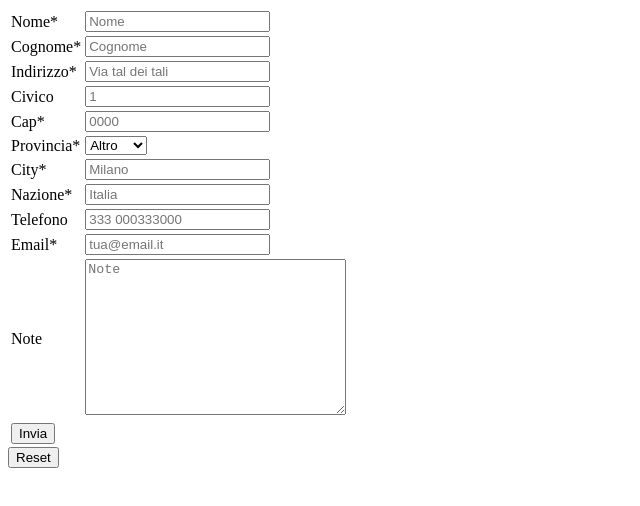
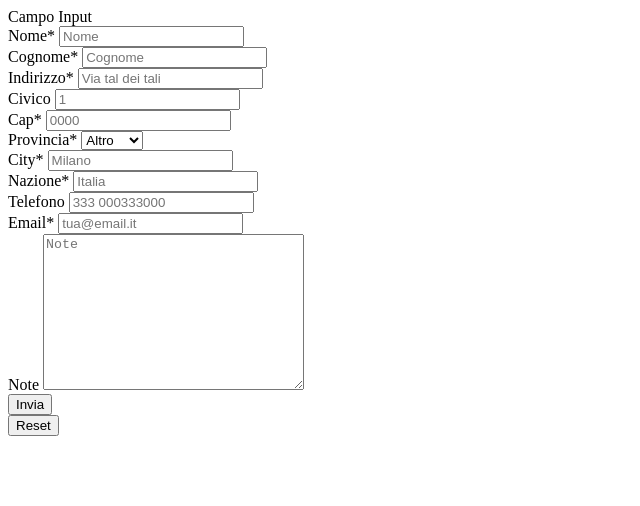
Before and after one commit to antonio8101/antonio8101.github.io, a plain HTML site: page form/spedizione.html in a window 1280 px wide. Shown: the whole page, without its empty margins (0-640 px from the left). Drawn offline with Linux system fonts and the light colour scheme.

Commit message:
delivery formatted with divs

```diff
--- a/form/spedizione.html
+++ b/form/spedizione.html
@@ -6,109 +6,109 @@
 </head>
 <body>
 
-<table>
 
-<form id="delivery" autocomplete="off">
+<form method="post" id="delivery" autocomplete="on">
 
-    <tr>
-        <td><label for="name">Nome*</label></td>
-        <td>
+    <div>
+        <div style="display: inline">Campo</div>
+        <div style="display: inline">Input</div>
+    </div>
+
+    <div>
+        <div style="display: inline"><label for="name">Nome*</label></div>
+        <div style="display: inline">
             <input id="name" type="text" name="name" placeholder="Nome" required>
-        </td>
-    </tr>
+        </div>
+    </div>
 
-    <tr>
-        <td><label for="lastname">Cognome*</label></td>
-        <td>
+    <div>
+        <div style="display: inline"><label for="lastname">Cognome*</label></div>
+        <div style="display: inline">
             <input id="lastname" type="text" name="lastname" placeholder="Cognome" required>
-        </td>
-    </tr>
+        </div>
+    </div>
 
 
-    <tr>
-        <td><label for="address">Indirizzo*</label></td>
-        <td>
+    <div>
+        <div style="display: inline"><label for="address">Indirizzo*</label></div>
+        <div style="display: inline">
             <input type="text" name="address" id="address" placeholder="Via tal dei tali" required>
-        </td>
-    </tr>
+        </div>
+    </div>
 
 
-    <tr>
-        <td><label for="po">Civico</label></td>
-        <td>
+    <div>
+        <div style="display: inline"><label for="po">Civico</label></div>
+        <div style="display: inline">
             <input type="number" name="po" id="po" placeholder="1">
-        </td>
-    </tr>
+        </div>
+    </div>
 
-    <tr>
-        <td><label for="cap">Cap*</label></td>
-        <td>
+    <div>
+        <div style="display: inline"><label for="cap">Cap*</label></div>
+        <div style="display: inline">
             <input type="number" name="cap" id="cap" placeholder="0000" required>
-        </td>
-    </tr>
+        </div>
+    </div>
 
 
-    <tr>
-        <td><label for="province">Provincia*</label></td>
-        <td>
+    <div>
+        <div style="display: inline"><label for="province">Provincia*</label></div>
+        <div style="display: inline">
             <select name="province" id="province" required>
                 <option value="MI">Milano</option>
                 <option value="RM">Roma</option>
                 <option value="TO">Torino</option>
                 <option value="OTHER" selected>Altro</option>
             </select>
-        </td>
-    </tr>
+        </div>
+    </div>
 
 
-    <tr>
-        <TD>    <label for="city">City*</label>
-        </TD>
-        <td>
+    <div>
+        <div style="display: inline"><label for="city">City*</label></div>
+        <div style="display: inline">
             <input type="text" name="city" id="city" placeholder="Milano" required>
-        </td>
-    </tr>
+        </div>
+    </div>
 
-    <tr>
-        <td><label for="country">Nazione*</label></td>
-        <td>
+    <div>
+        <div style="display: inline"><label for="country">Nazione*</label></div>
+        <div style="display: inline">
             <input type="text" name="country" id="country" placeholder="Italia" required>
-        </td>
-    </tr>
+        </div>
+    </div>
 
 
-    <tr>
-        <td><label for="phone">Telefono</label></td>
-        <td>
+    <div>
+        <div style="display: inline"><label for="phone">Telefono</label></div>
+        <div style="display: inline">
             <input type="tel" name="phone" id="phone" placeholder="333 000333000">
-        </td>
-    </tr>
+        </div>
+    </div>
 
 
-    <tr>
-        <td><label for="email">Email*</label></td>
-        <td>
+    <div>
+        <div style="display: inline"><label for="email">Email*</label></div>
+        <div style="display: inline">
             <input type="email" name="email" id="email" placeholder="tua@email.it" required>
-        </td>
-    </tr>
+        </div>
+    </div>
 
 
-    <tr>
-        <td>    <label for="note">Note</label>
-        </td>
-        <td>
+    <div>
+        <div style="display: inline"><label for="note">Note</label></div>
+        <div style="display: inline">
             <textarea name="note" id="note" cols="30" rows="10" placeholder="Note"></textarea>
-        </td>
-    </tr>
+        </div>
+    </div>
 
-    <tr>
-        <td colspan="2">
+    <div>
+        <div style="display: inline">
             <input type="submit" value="Invia">
-        </td>
-    </tr>
+        </div>
+    </div>
 </form>
-
-</table>
 
 
 <button type="reset" form="delivery">Reset</button>
```
